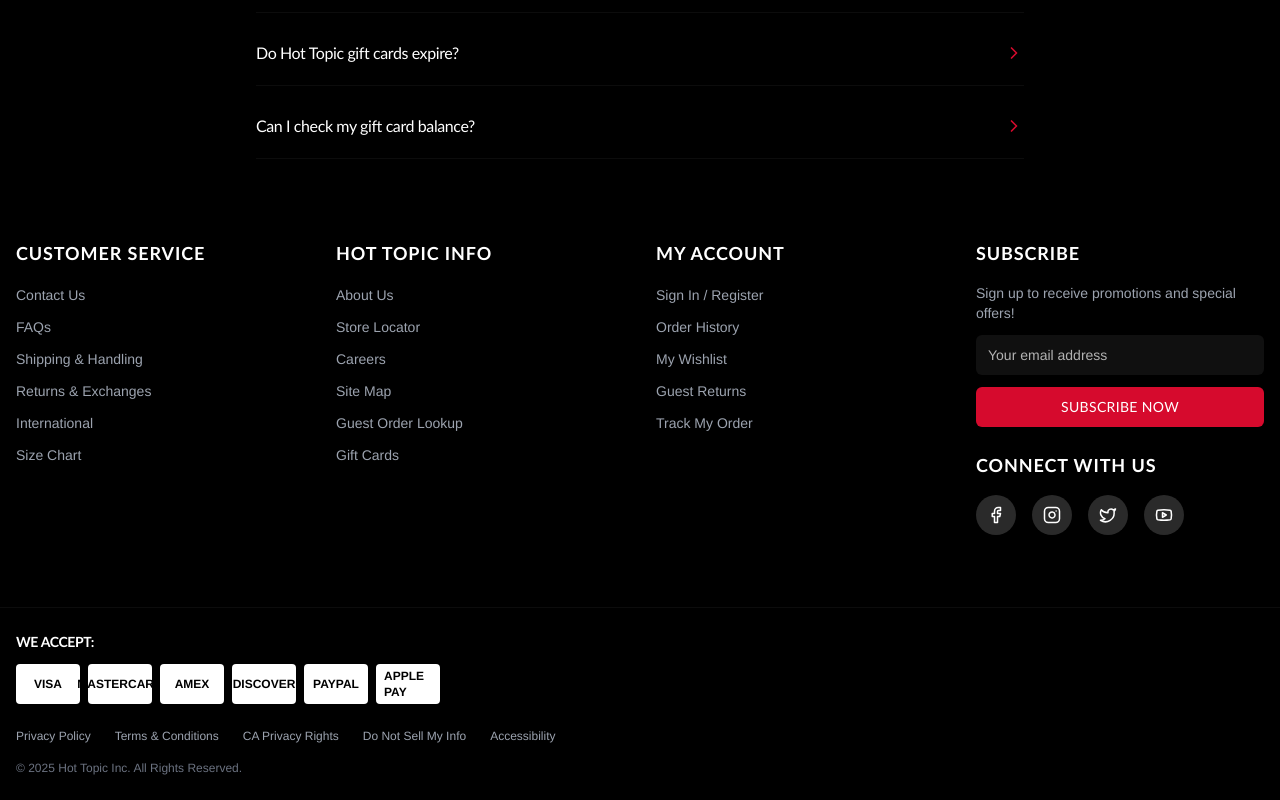
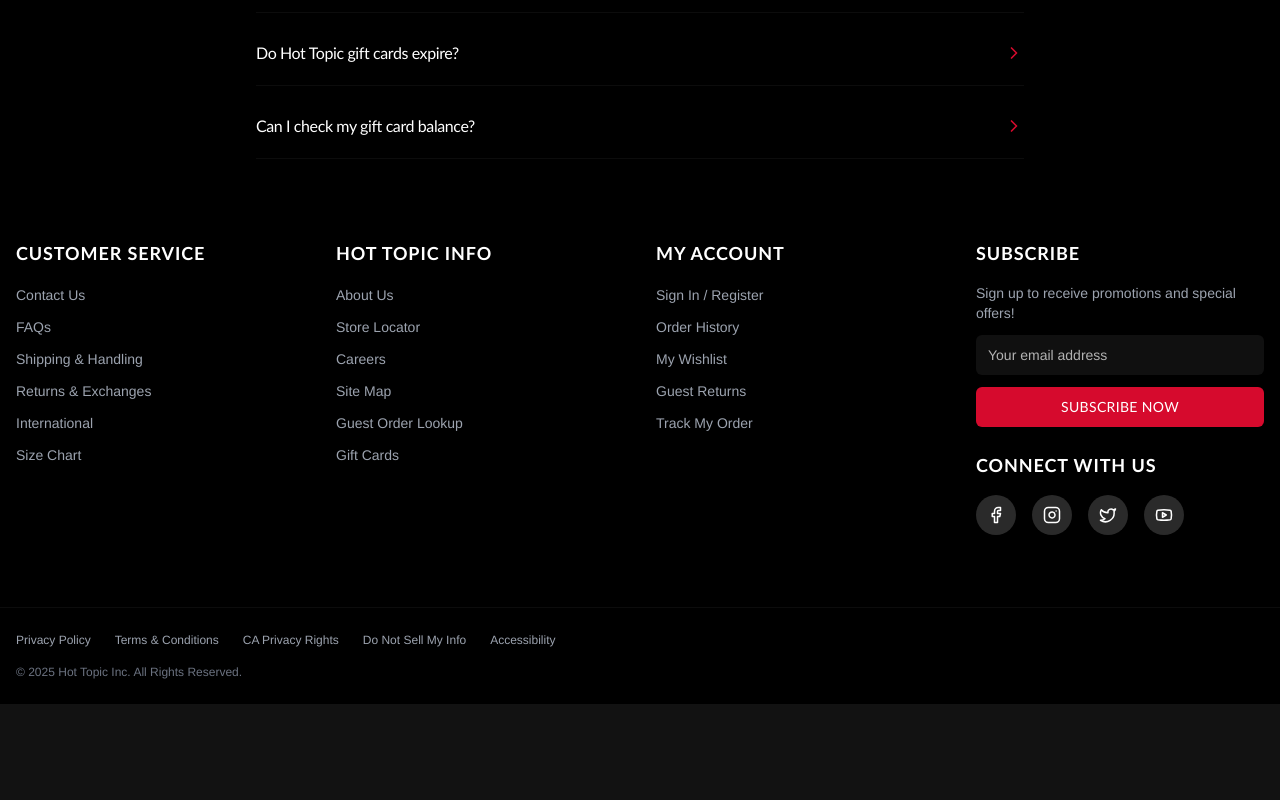
Before and after one commit to frontality/htremix-83, a React (Vite) app: page / in a window 1280 px wide. Shown: the part 2755-3555 px from the top of the page. After the commit the page ends 3459 px from the top, so only its background shows below. Built offline with nearby package versions, Linux system fonts and the light colour scheme; a web font is replaced by a local one.

Commit message:
Remove payment method section
Remove the "We Accept" section from the footer in HotTopicFooter.tsx and the related images.

```diff
--- a/src/components/HotTopicFooter.tsx
+++ b/src/components/HotTopicFooter.tsx
@@ -88,34 +88,9 @@ const HotTopicFooter = () => {
         </div>
       </div>
 
-      {/* Footer bottom - payment methods and legal info */}
+      {/* Footer bottom - legal info only (payment methods removed) */}
       <div className="border-t border-hottopic-gray/30 py-6">
         <div className="container px-4">
-          {/* Payment methods */}
-          <div className="mb-6">
-            <h4 className="font-futura uppercase mb-3 text-sm">We Accept:</h4>
-            <div className="flex flex-wrap gap-2">
-              <div className="bg-white p-2 rounded-sm h-10 w-16 flex items-center justify-center">
-                <span className="text-black font-bold text-xs">VISA</span>
-              </div>
-              <div className="bg-white p-2 rounded-sm h-10 w-16 flex items-center justify-center">
-                <span className="text-black font-bold text-xs">MASTERCARD</span>
-              </div>
-              <div className="bg-white p-2 rounded-sm h-10 w-16 flex items-center justify-center">
-                <span className="text-black font-bold text-xs">AMEX</span>
-              </div>
-              <div className="bg-white p-2 rounded-sm h-10 w-16 flex items-center justify-center">
-                <span className="text-black font-bold text-xs">DISCOVER</span>
-              </div>
-              <div className="bg-white p-2 rounded-sm h-10 w-16 flex items-center justify-center">
-                <span className="text-black font-bold text-xs">PAYPAL</span>
-              </div>
-              <div className="bg-white p-2 rounded-sm h-10 w-16 flex items-center justify-center">
-                <span className="text-black font-bold text-xs">APPLE PAY</span>
-              </div>
-            </div>
-          </div>
-
           {/* Legal links */}
           <div className="flex flex-wrap gap-x-6 gap-y-2 mb-4">
             <a href="#" className="text-gray-400 hover:text-white text-xs">Privacy Policy</a>
--- a/src/pages/Index.tsx
+++ b/src/pages/Index.tsx
@@ -425,24 +425,7 @@ const Index = () => {
                 </div>
               </div>
 
-              {/* Payment methods */}
-              <div className="mt-4 pt-4 border-t border-hottopic-gray/30">
-                <p className="text-gray-400 text-sm mb-2">We Accept:</p>
-                <div className="flex space-x-2">
-                  <div className="bg-white p-2 rounded-sm w-12 h-8 flex items-center justify-center">
-                    <span className="text-xs font-bold">VISA</span>
-                  </div>
-                  <div className="bg-white p-2 rounded-sm w-12 h-8 flex items-center justify-center">
-                    <span className="text-xs font-bold">MC</span>
-                  </div>
-                  <div className="bg-white p-2 rounded-sm w-12 h-8 flex items-center justify-center">
-                    <span className="text-xs font-bold">AMEX</span>
-                  </div>
-                  <div className="bg-white p-2 rounded-sm w-12 h-8 flex items-center justify-center">
-                    <span className="text-xs font-bold">DISC</span>
-                  </div>
-                </div>
-              </div>
+              {/* Payment methods section removed */}
             </div>
           )}
 
```
